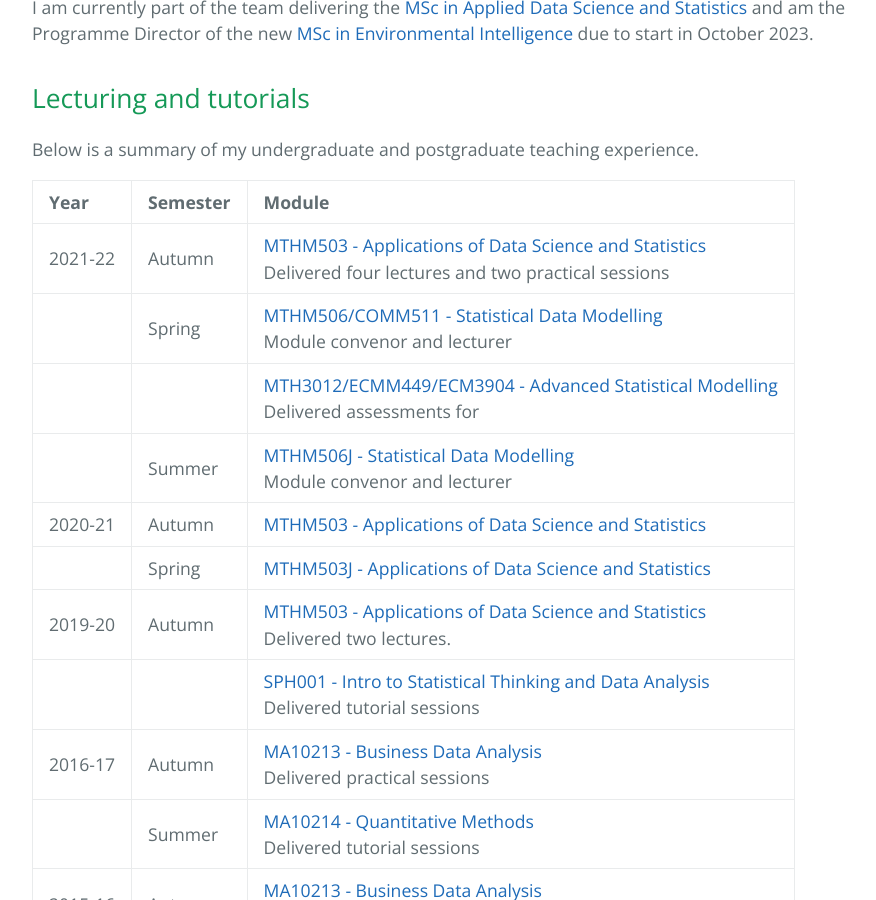
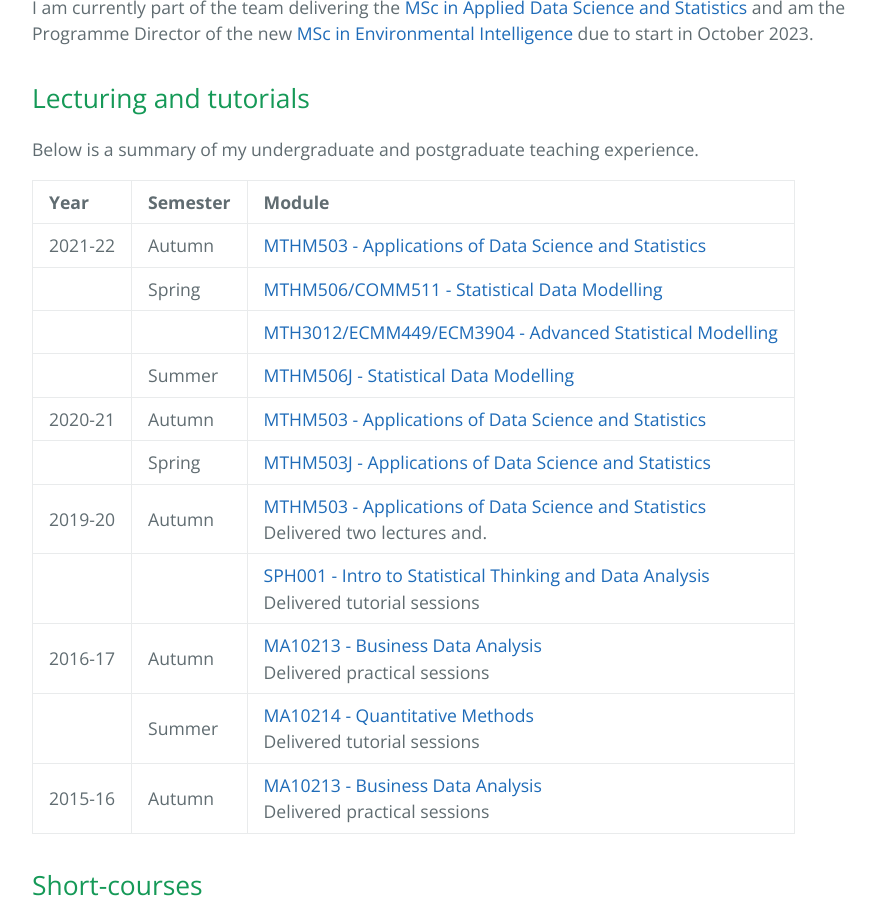
Before and after one commit to matthewllthomas/matthewllthomas.github.io, a Jekyll site: the page built from teaching/index.md, in a window 1280 px wide and 900 px high, scrolled down 591 px. Shown: the whole window, without its empty margins (192-1068 px from the left). Built offline with Jekyll 4.4.1, drawn with Linux system fonts in a browser that asks for light colours; the repository's description, which GitHub fills in, is left out.

Commit message:
Update index.md

```diff
--- a/teaching/index.md
+++ b/teaching/index.md
@@ -15,13 +15,13 @@ Below is a summary of my undergraduate and postgraduate teaching experience.
 
 | Year        | Semester          | Module |
 |:-------------|:--------------|:------|
-| 2021-22  | Autumn     | [MTHM503 - Applications of Data Science and Statistics](https://intranet.exeter.ac.uk/emps/studentinfo/subjects/mathematics/modules/2021/index.php/?moduleCode=MTHM503)  <br> Delivered four lectures and two practical sessions  |
-|                | Spring       | [MTHM506/COMM511 - Statistical Data Modelling](https://intranet.exeter.ac.uk/emps/studentinfo/subjects/mathematics/modules/2021/index.php/?moduleCode=MTHM506) <br> Module convenor and lecturer   |
-|                |                   | [MTH3012/ECMM449/ECM3904 - Advanced Statistical Modelling](https://intranet.exeter.ac.uk/emps/studentinfo/subjects/mathematics/modules/2020/index.php/?moduleCode=MTH3012) <br> Delivered assessments for   |
-|                | Summer    | [MTHM506J - Statistical Data Modelling](https://intranet.exeter.ac.uk/emps/studentinfo/subjects/mathematics/modules/2021/index.php/?moduleCode=MTHM506)  <br> Module convenor and lecturer  |
+| 2021-22  | Autumn     | [MTHM503 - Applications of Data Science and Statistics](https://intranet.exeter.ac.uk/emps/studentinfo/subjects/mathematics/modules/2021/index.php/?moduleCode=MTHM503)  |
+|                | Spring       | [MTHM506/COMM511 - Statistical Data Modelling](https://intranet.exeter.ac.uk/emps/studentinfo/subjects/mathematics/modules/2021/index.php/?moduleCode=MTHM506)  |
+|                |                   | [MTH3012/ECMM449/ECM3904 - Advanced Statistical Modelling](https://intranet.exeter.ac.uk/emps/studentinfo/subjects/mathematics/modules/2020/index.php/?moduleCode=MTH3012)   |
+|                | Summer    | [MTHM506J - Statistical Data Modelling](https://intranet.exeter.ac.uk/emps/studentinfo/subjects/mathematics/modules/2021/index.php/?moduleCode=MTHM506)   |
 | 2020-21  | Autumn     | [MTHM503 - Applications of Data Science and Statistics](https://intranet.exeter.ac.uk/emps/studentinfo/subjects/mathematics/modules/2020/index.php/?moduleCode=MTHM503)  |
 |                | Spring       | [MTHM503J - Applications of Data Science and Statistics](https://intranet.exeter.ac.uk/emps/studentinfo/subjects/mathematics/modules/2020/index.php/?moduleCode=MTHM503)  |
-| 2019-20  | Autumn     | [MTHM503 - Applications of Data Science and Statistics](https://intranet.exeter.ac.uk/emps/studentinfo/subjects/mathematics/modules/2019/index.php/?moduleCode=MTHM503)<br> Delivered two lectures.  |
+| 2019-20  | Autumn     | [MTHM503 - Applications of Data Science and Statistics](https://intranet.exeter.ac.uk/emps/studentinfo/subjects/mathematics/modules/2019/index.php/?moduleCode=MTHM503)<br> Delivered two lectures and.  |
 |                 |                | [SPH001 - Intro to Statistical Thinking and Data Analysis](https://www.google.com/url?sa=t&rct=j&q=&esrc=s&source=web&cd=&ved=2ahUKEwiHgp_z5of5AhVIgFwKHckVD-AQFnoECBEQAQ&url=https%3A%2F%2Fwww.imperial.ac.uk%2Fmedia%2Fimperial-college%2Fmedicine%2Fsph%2Fstudy%2Fmodule-outlines%2Fhda%2FIntro-to-Stat-Thinking-and-Data-Analysis-Module-Outline-2019.20-Updated.docx&usg=AOvVaw3Esow9eU9hUZPlVMXEKyUk)  <br> Delivered tutorial sessions    |
 | 2016-17  | Autumn     | [MA10213 - Business Data Analysis](https://www.bath.ac.uk/catalogues/2016-2017/ma/MA10213.html)  <br> Delivered practical sessions   |
 |                | Summer    | [MA10214 - Quantitative Methods](https://www.bath.ac.uk/catalogues/2016-2017/ma/MA10214.html) <br> Delivered tutorial sessions   |
```
